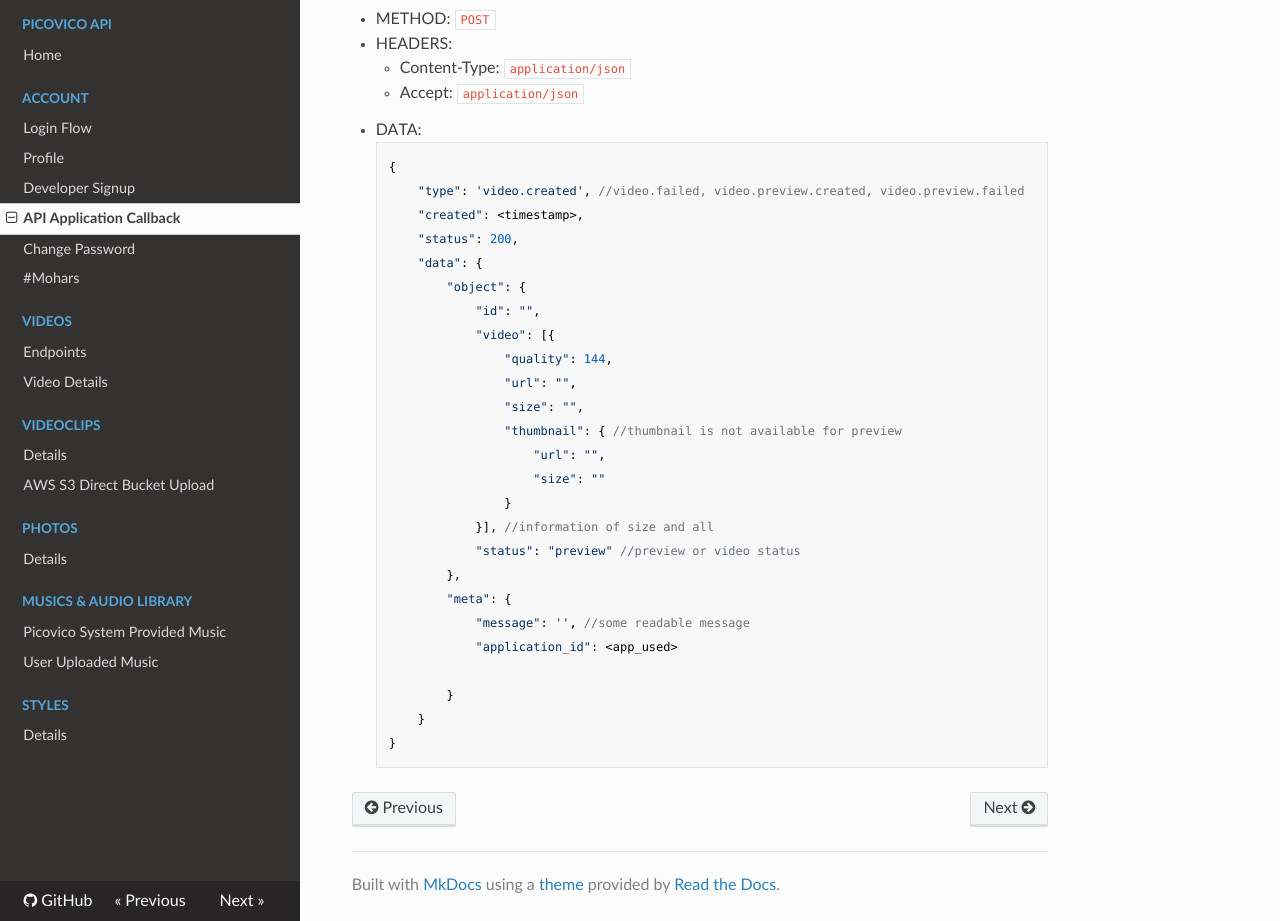
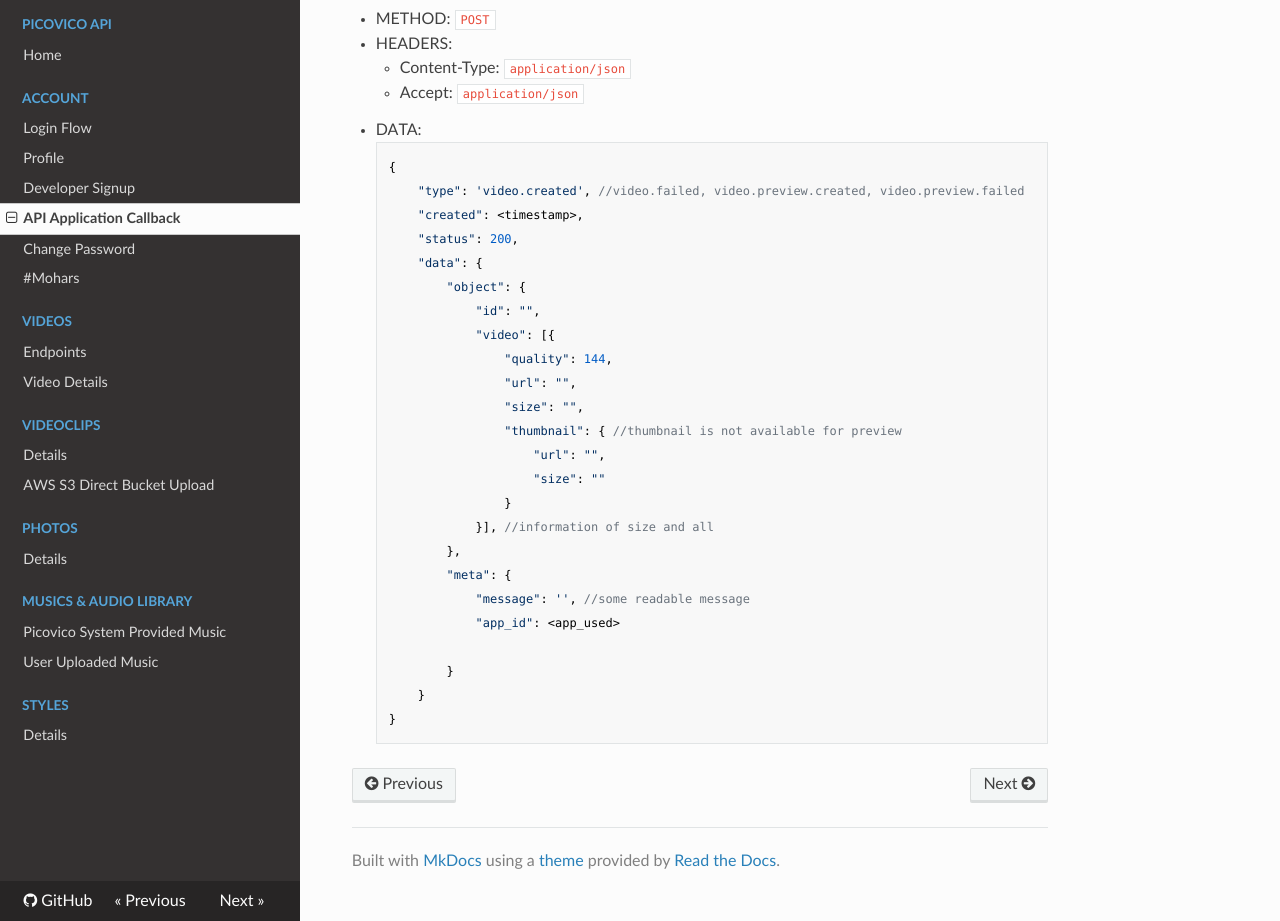
Before and after one commit to picovico/apidocs, an MkDocs documentation site: the page built from docs/account/api_callback.md, in a window 1280 px wide and 1202 px high, cut to the strip 281-1202 px from the top of the window. Built offline with MkDocs 1.6.1, drawn with Linux system fonts in a browser that asks for light colours; nearby versions of some CDN libraries; old or Windows-style settings are respelled for this version of MkDocs.

Commit message:
application callback update

```diff
--- a/docs/account/api_callback.md
+++ b/docs/account/api_callback.md
@@ -25,11 +25,10 @@ and the url should comply. A mail will be sent to owner of app in case of callba
                             "size": ""
                         }
                     }], //information of size and all
-                    "status": "preview" //preview or video status
                 },
                 "meta": {
                     "message": '', //some readable message
-                    "application_id": <app_used>
+                    "app_id": <app_used>
 
                 }
             }
```
